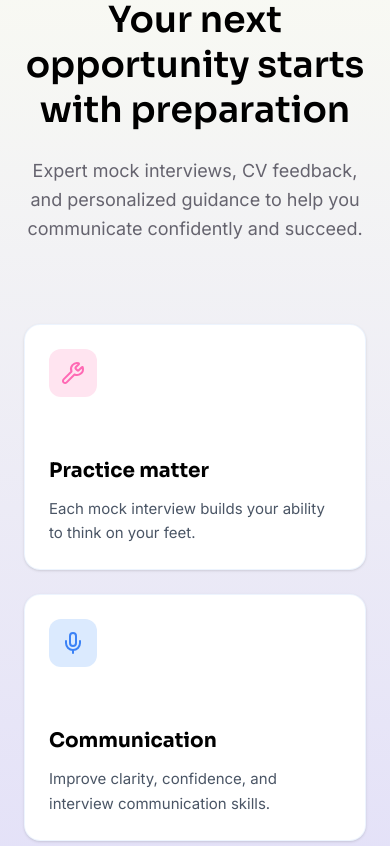
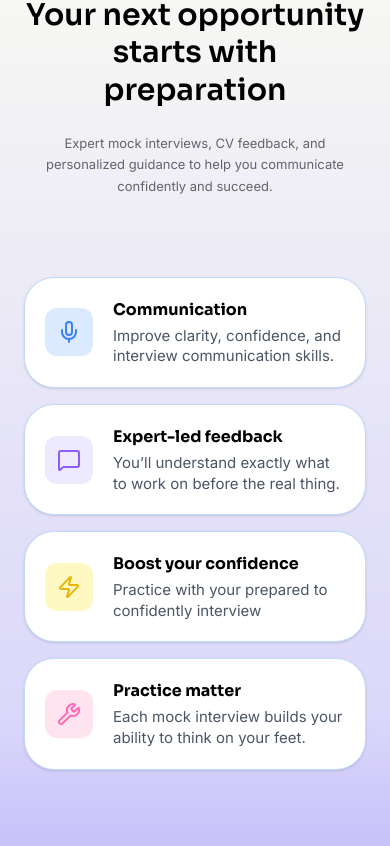
Before and after one commit to chamithsandeepa/InterviewPro, a Next.js app: page / in a window 390 px wide. Shown: the part 1058-1904 px from the top of the page. Built offline with nearby package versions, Linux system fonts and the light colour scheme.

Commit message:
refactor Hope component for improved responsiveness and mobile layout

```diff
--- a/components/Hope.tsx
+++ b/components/Hope.tsx
@@ -43,7 +43,7 @@ export default function Hope() {
         {/* Header Section */}
         <div className="text-center max-w-3xl mx-auto mb-20">
           <motion.h2
-            className="text-4xl md:text-5xl font-sora font-semibold leading-tight text-black mb-6"
+            className="text-[30px] lg:text-5xl font-sora font-semibold leading-tight text-black mb-6"
             initial={{ opacity: 0, y: 20 }}
             whileInView={{ opacity: 1, y: 0 }}
             viewport={{ once: true }}
@@ -52,7 +52,7 @@ export default function Hope() {
             Your next opportunity starts with preparation
           </motion.h2>
           <motion.p
-            className="text-lg text-[#65636E] font-inter leading-relaxed"
+            className="text-[13px] lg:text-lg text-[#65636E] font-inter leading-relaxed"
             initial={{ opacity: 0, y: 20 }}
             whileInView={{ opacity: 1, y: 0 }}
             viewport={{ once: true }}
@@ -64,7 +64,8 @@ export default function Hope() {
         </div>
 
         {/* Cards Grid */}
-        <div className="grid grid-cols-1 sm:grid-cols-2 lg:grid-cols-4 gap-6">
+        {/* Desktop Cards Grid */}
+        <div className="hidden lg:grid grid-cols-1 sm:grid-cols-2 lg:grid-cols-4 gap-6">
           {cards.map((card, idx) => (
             <motion.div
               key={idx}
@@ -88,7 +89,81 @@ export default function Hope() {
             </motion.div>
           ))}
         </div>
+
+        {/* Mobile View Cards (Specific Order & Layout) */}
+        <div className="flex flex-col gap-4 lg:hidden">
+          {/* 1. Communication */}
+          <MobileCard
+            icon={<Mic className="h-6 w-6 text-[#3B82F6]" />}
+            bg="bg-[#DBEAFE]"
+            title="Communication"
+            desc="Improve clarity, confidence, and interview communication skills."
+            delay={0}
+          />
+          {/* 2. Expert-led feedback */}
+          <MobileCard
+            icon={<MessageSquare className="h-6 w-6 text-[#8B5CF6]" />}
+            bg="bg-[#EDE9FE]"
+            title="Expert-led feedback"
+            desc="You’ll understand exactly what to work on before the real thing."
+            delay={0.1}
+          />
+          {/* 3. Boost your confidence */}
+          <MobileCard
+            icon={<Zap className="h-6 w-6 text-[#EAB308]" />}
+            bg="bg-[#FEF9C3]"
+            title="Boost your confidence"
+            desc="Practice with your prepared to confidently interview"
+            delay={0.2}
+          />
+           {/* 4. Practice matter */}
+           <MobileCard
+            icon={<Wrench className="h-6 w-6 text-[#FF69B4]" />}
+            bg="bg-[#FFE4F0]"
+            title="Practice matter"
+            desc="Each mock interview builds your ability to think on your feet."
+            delay={0.3}
+          />
+        </div>
       </div>
     </section>
   );
 }
+
+function MobileCard({
+  icon,
+  bg,
+  title,
+  desc,
+  delay,
+}: {
+  icon: React.ReactNode;
+  bg: string;
+  title: string;
+  desc: string;
+  delay: number;
+}) {
+  return (
+    <motion.div
+      className="bg-white p-5 rounded-[30px] border border-[#BFDBFE] flex items-center gap-5 shadow-sm"
+      initial={{ opacity: 0, y: 20 }}
+      whileInView={{ opacity: 1, y: 0 }}
+      viewport={{ once: true }}
+      transition={{ duration: 0.5, delay }}
+    >
+      <div
+        className={`w-12 h-12 rounded-xl ${bg} flex items-center justify-center shrink-0`}
+      >
+        {icon}
+      </div>
+      <div>
+        <h3 className="text-[16px] font-bold font-sora text-black mb-1">
+          {title}
+        </h3>
+        <p className="text-[15px] font-inter text-gray-600 leading-snug">
+          {desc}
+        </p>
+      </div>
+    </motion.div>
+  );
+}
```
